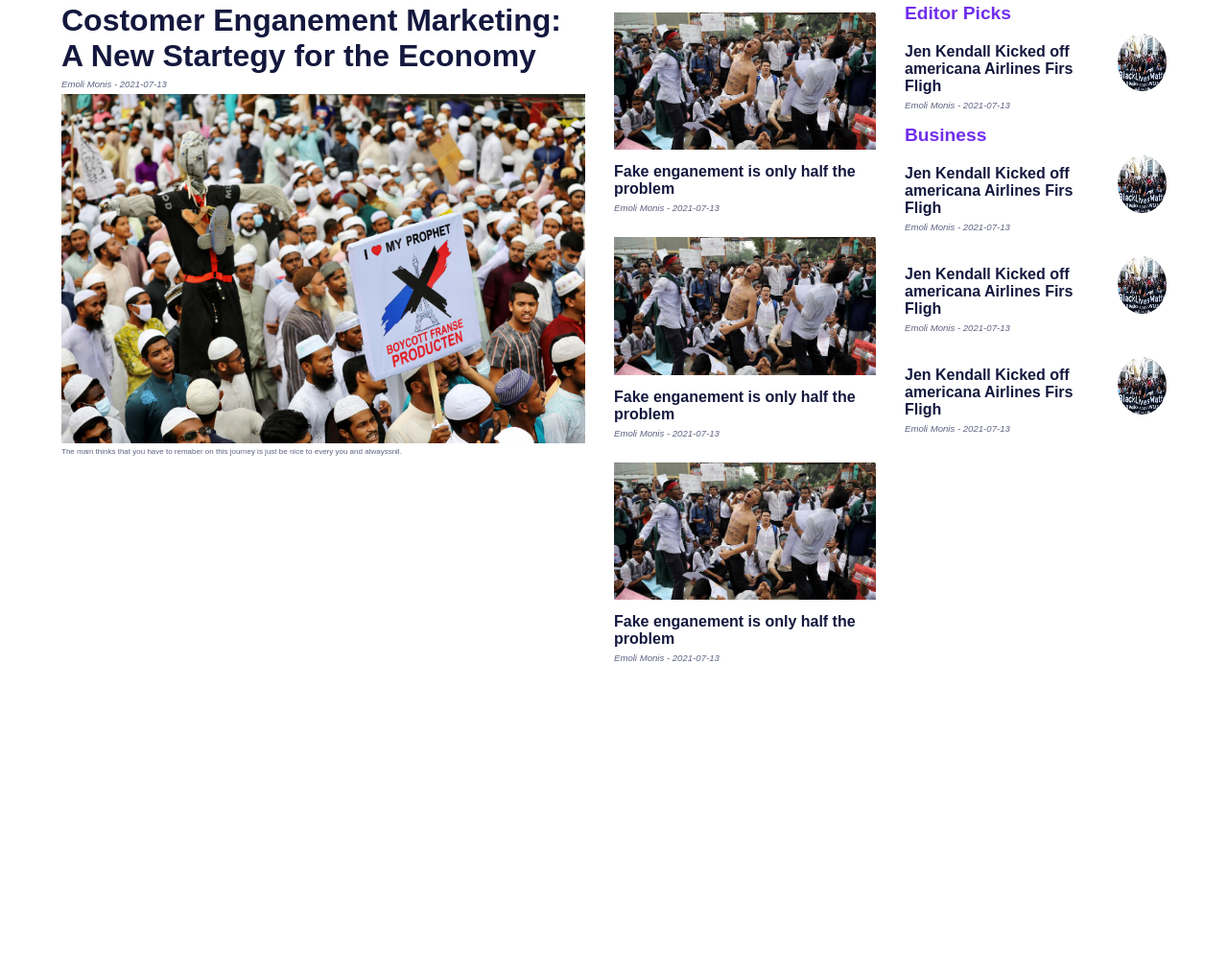
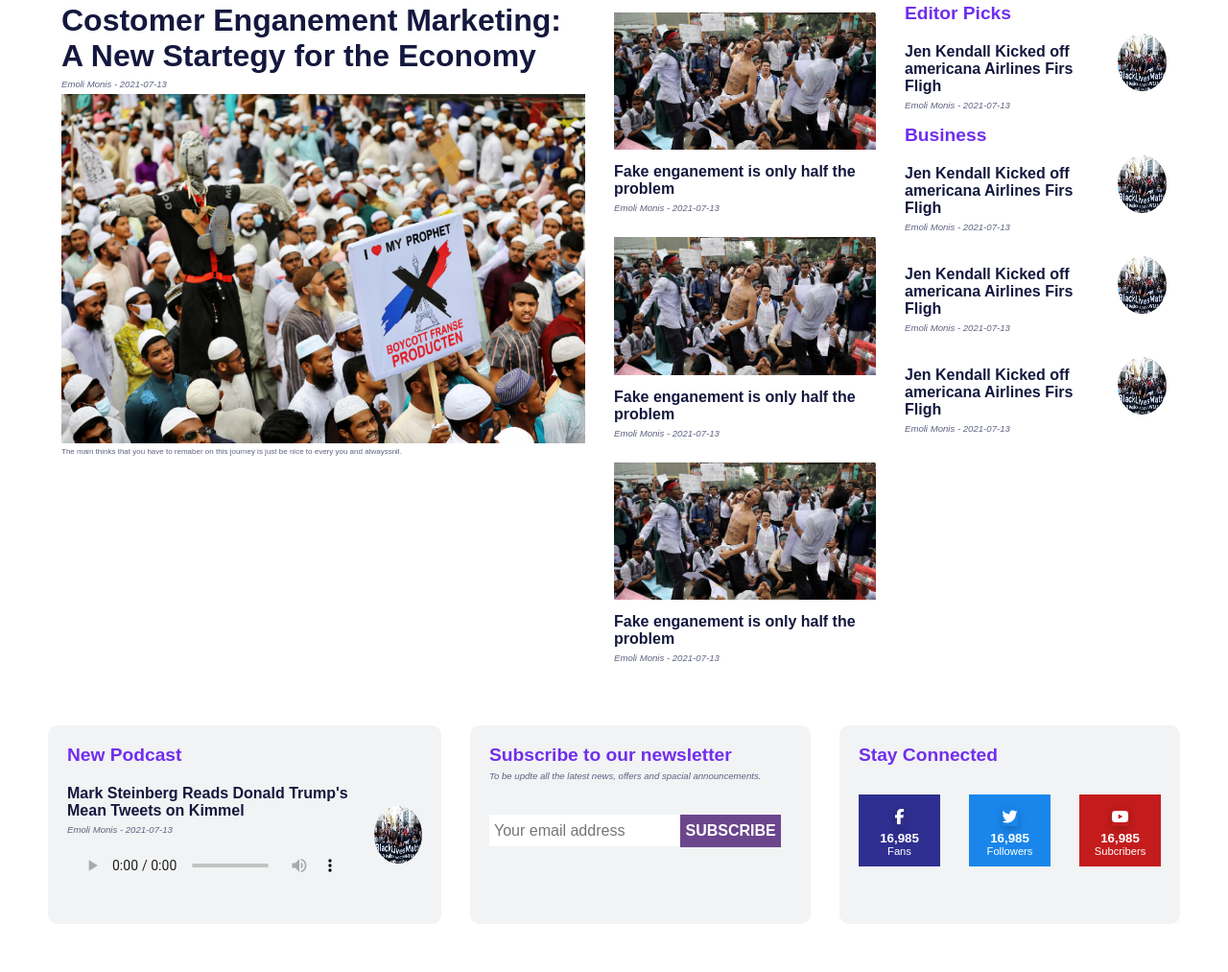
Before and after one commit to abudaudhossain/new-pulses-pro, a plain HTML site: page index.html in a window 1280 px wide. Shown: the part 184-1197 px from the top of the page at 96% size. Before the commit the page ends 890 px from the top, so only its background shows below. Drawn offline with Linux system fonts and the light colour scheme.

Commit message:
add contact section

```diff
--- a/css/style.css
+++ b/css/style.css
@@ -121,3 +121,78 @@ nav ul li a{
     height: 60px;
     flex-basis: 100px;
 }
+
+/* ========== contact style  ================= */
+.contact{
+    padding: 50px;
+    display: grid;
+    grid-template-columns: repeat(3,1fr);
+    gap: 30px;
+}
+.flex-item{
+    background: #f1f3f4;
+    padding: 20px;
+    box-sizing: border-box;
+    border-radius: 10px;
+}
+.contact .podcast .topic{
+    align-items: center;
+}
+.contact .podcast .topic .topic-img{
+   flex-basis: 80px;
+}
+.input-area{
+    padding-top: 30px;
+}
+.subscribe input{
+    width: 60%;
+    height: 23px;
+    padding: 5px;
+    border: none;
+    font-size: 1em;
+}
+button{
+    height: 34px;
+    padding: 5px;
+    font-size: 1em;
+    font-weight: bold;
+    color: #fff;
+    display: inline-block;
+    background: #6b468d;
+    border: none;
+    margin-left: -4px;
+}
+.connects ul{
+    display: grid;
+    grid-template-columns: repeat(3, 1fr);
+    gap: 30px;
+    padding-top: 30px;
+}
+.connects ul li{
+    padding: 10px;
+    text-align: center;
+
+}
+.connects ul li.facebook{
+    background-color: rgb(47, 47, 145);
+}
+.connects ul li.twitter{
+    background-color: rgb(26, 134, 235);
+}
+.connects ul li.youtube{
+    background-color: #c41c1c;
+}
+.connects ul li .icon{
+    color: #fff;
+    box-shadow: rgba(0, 0, 0, 0.24) 0px 3px 8px;
+    margin: 5px;
+    display: inline-block
+
+}
+.connects ul li h5,
+p{
+    color: #fff;
+}
+.connects ul li p{
+    font-size: 0.7em;
+}
--- a/index.html
+++ b/index.html
@@ -5,6 +5,8 @@
     <meta http-equiv="X-UA-Compatible" content="IE=edge">
     <meta name="viewport" content="width=device-width, initial-scale=1.0">
     <title>PLUSES PRO</title>
+    <!-- font awesome -->
+    <script src="https://kit.fontawesome.com/2980fc5997.js" crossorigin="anonymous"></script>
 
     <!-- -------------- stylesheet  - ----- -->
     <link rel="stylesheet" href="css/style.css">
@@ -12,6 +14,7 @@
 
 </head>
 <body>
+    <!-- ============= header area =========== -->
     <header>
         <div class="container">
             <div class="banner">
@@ -43,6 +46,8 @@
             </ul>
         </nav>
     </header>
+
+    <!-- ============== home section ============== -->
     <section id="home">
         <div class="container">
             <div class="news">
@@ -137,5 +142,68 @@
             </div>
         </div>
     </section>
+
+    <!-- =================== contact secton ================ -->
+    <section class="contact">
+        <div class="flex-item podcast">
+            <div>
+                <h3 class="topic-title">New Podcast</h3>
+                <div class="topic">
+                    <div class="topic-details">
+                        <h3 class="topic-heading news-heading">Mark Steinberg Reads Donald Trump's Mean Tweets on Kimmel
+                        </h3>
+                        <p class="news-author"><i>Emoli Monis - <time datetime="2021-07-13 13:00">2021-07-13</time> </i></p>
+                        <audio src="#" controls></audio>
+                    </div>
+                    <div class=" topic-img">
+                        <img class="br" src="./img/img-6.jpeg" alt="">
+                    </div>
+                </div>
+
+            </div>
+
+        </div>
+        <div class="flex-item subscribe">
+            <h3 class="topic-title">
+                Subscribe to our newsletter
+            </h3>
+            <p class="news-author"><i>To be updte all the latest news, offers and spacial announcements.</i></p>
+            <div class="input-area">
+                <input type="email" name="email" id="" placeholder="Your email address">
+            <button type="submit">SUBSCRIBE</button>
+            </div>
+        </div>
+        <div class="flex-item connects">
+            <h3 class="topic-title">Stay Connected </h3>
+            <ul>
+                <li class="facebook" >
+                    <span class="icon"><i class="fab fa-facebook-f"></i></span>
+                    <h5>16,985</h5>
+                    <p>Fans</p>
+                </li>
+                <li class="twitter" >
+                    <span class="icon"><i class="fab fa-twitter"></i></span>
+                    <h5>16,985</h5>
+                    <p>Followers</p>
+                </li>
+                <li class="youtube" >
+                    <span class="icon"><i class="fab fa-youtube"></i></span>
+                    <h5>16,985</h5>
+                    <p>Subcribers</p>
+                </li>
+
+            </ul>
+        </div>
+    </section>
+
+
+
+
+
+
+
+
+
+
 </body>
 </html>
```
